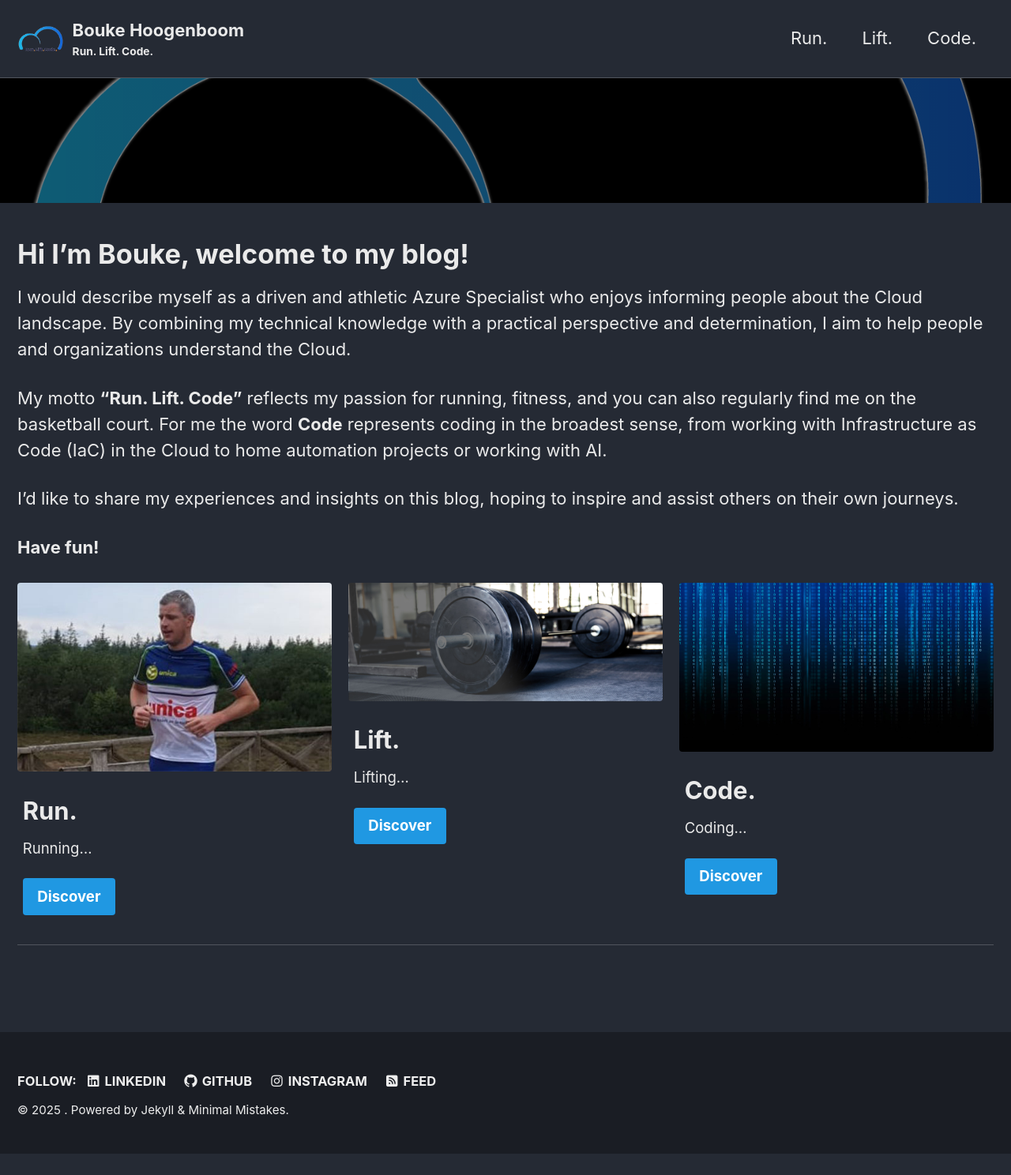
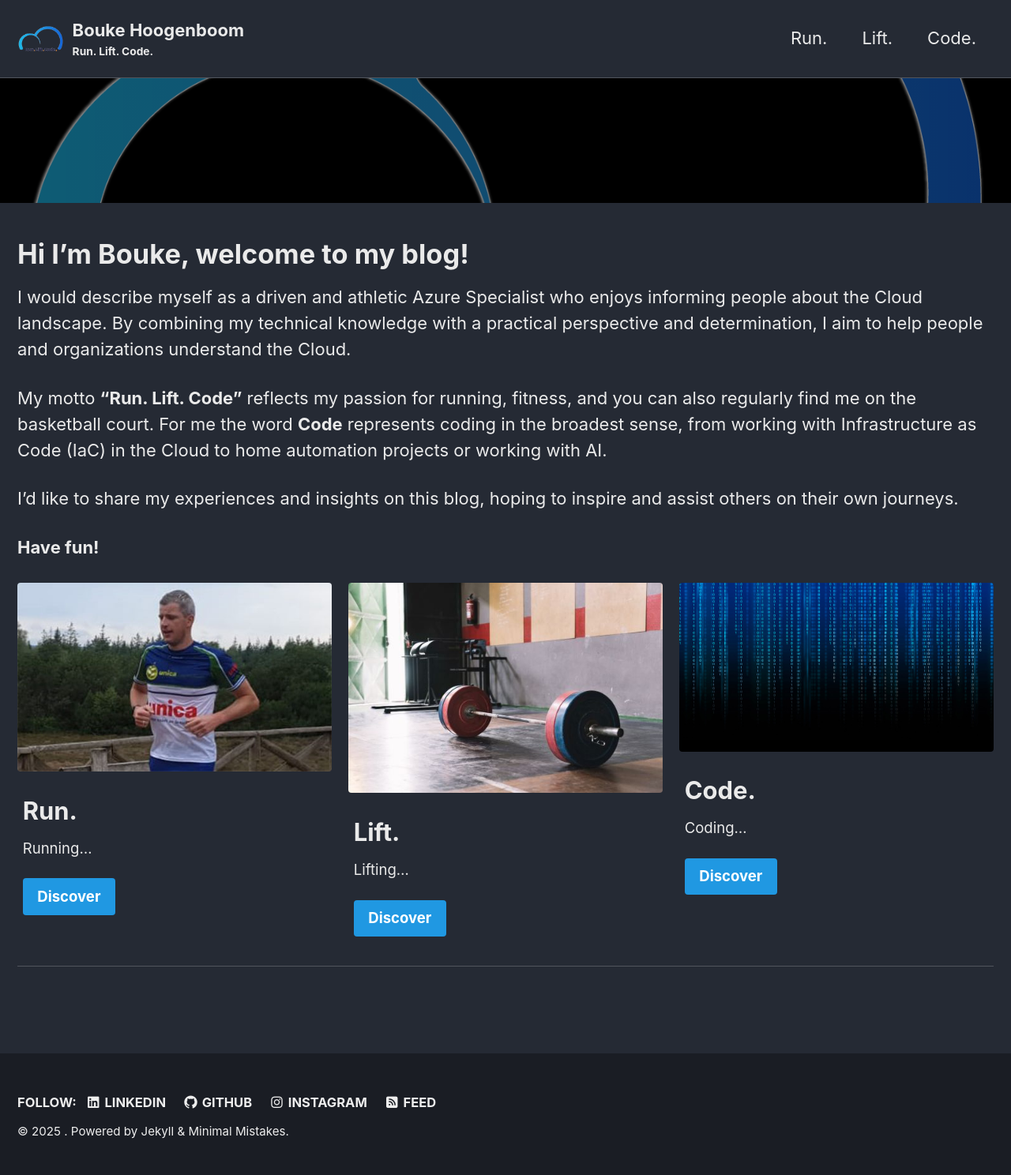
Before and after one commit to bhoogenboom/BoukeHoogenboom, a Jekyll site: the page built from _pages/home.md, in a window 1280 px wide. Shown: the whole page at 79% size. Built offline with Jekyll 4.4.1, drawn with Linux system fonts in a browser that asks for light colours; cached includes are drawn as plain includes; before the commit the page ends 1461 px from its top, so only the background shows below that.

Commit message:
changed Lift image

```diff
--- a/_pages/home.md
+++ b/_pages/home.md
@@ -12,7 +12,7 @@
   url: "/run/"
   btn_class: "btn--primary"
   btn_label: "Discover"
-- image_path: /assets/images/lift-teaser.jpg
+- image_path: /assets/images/Lift-500x300.jpg
   alt: ""
   title: "Lift."
   excerpt: "Lifting..."
```
Also changed, not shown: assets/images/Lift-500x300.jpg (added).
